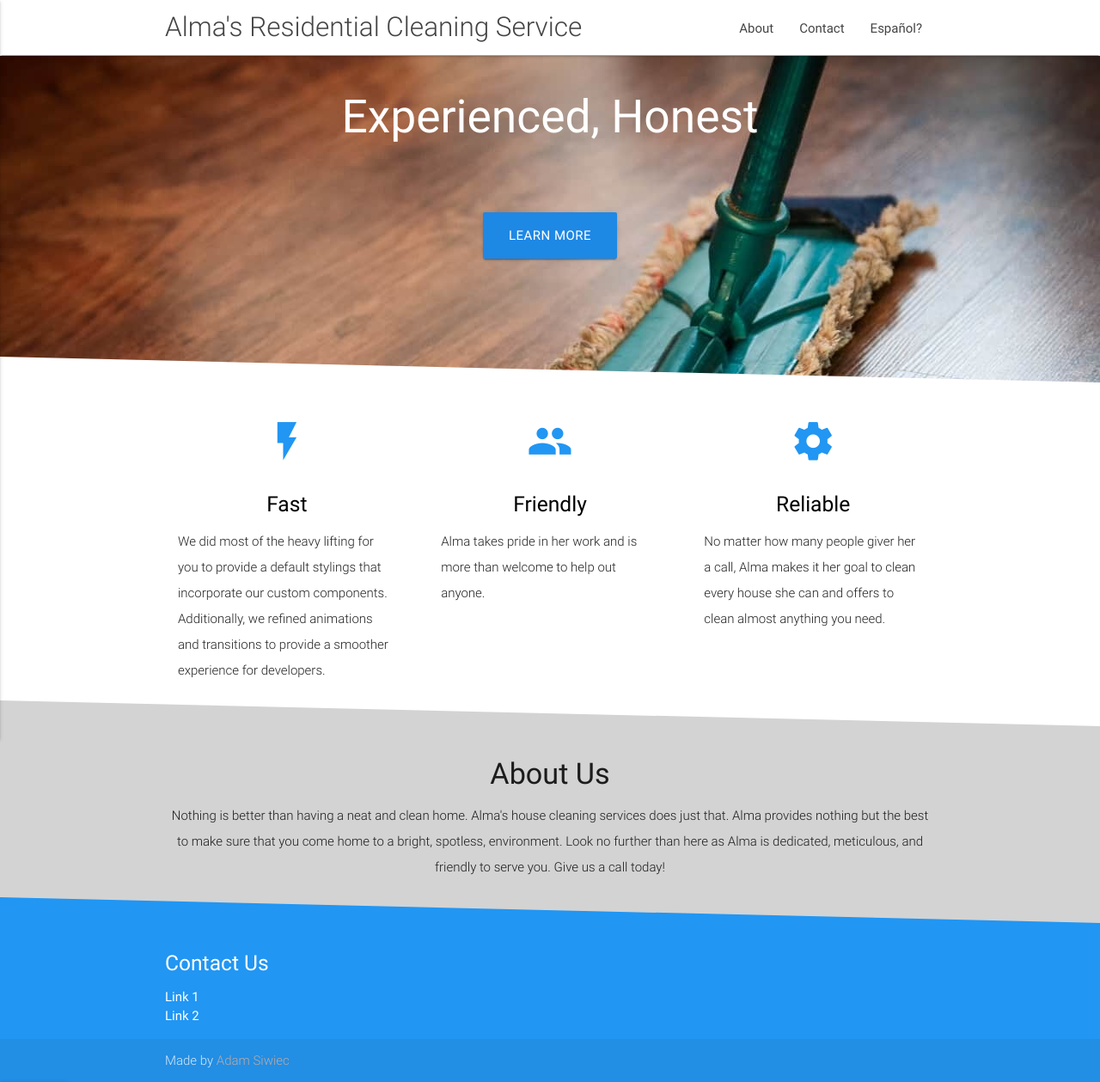
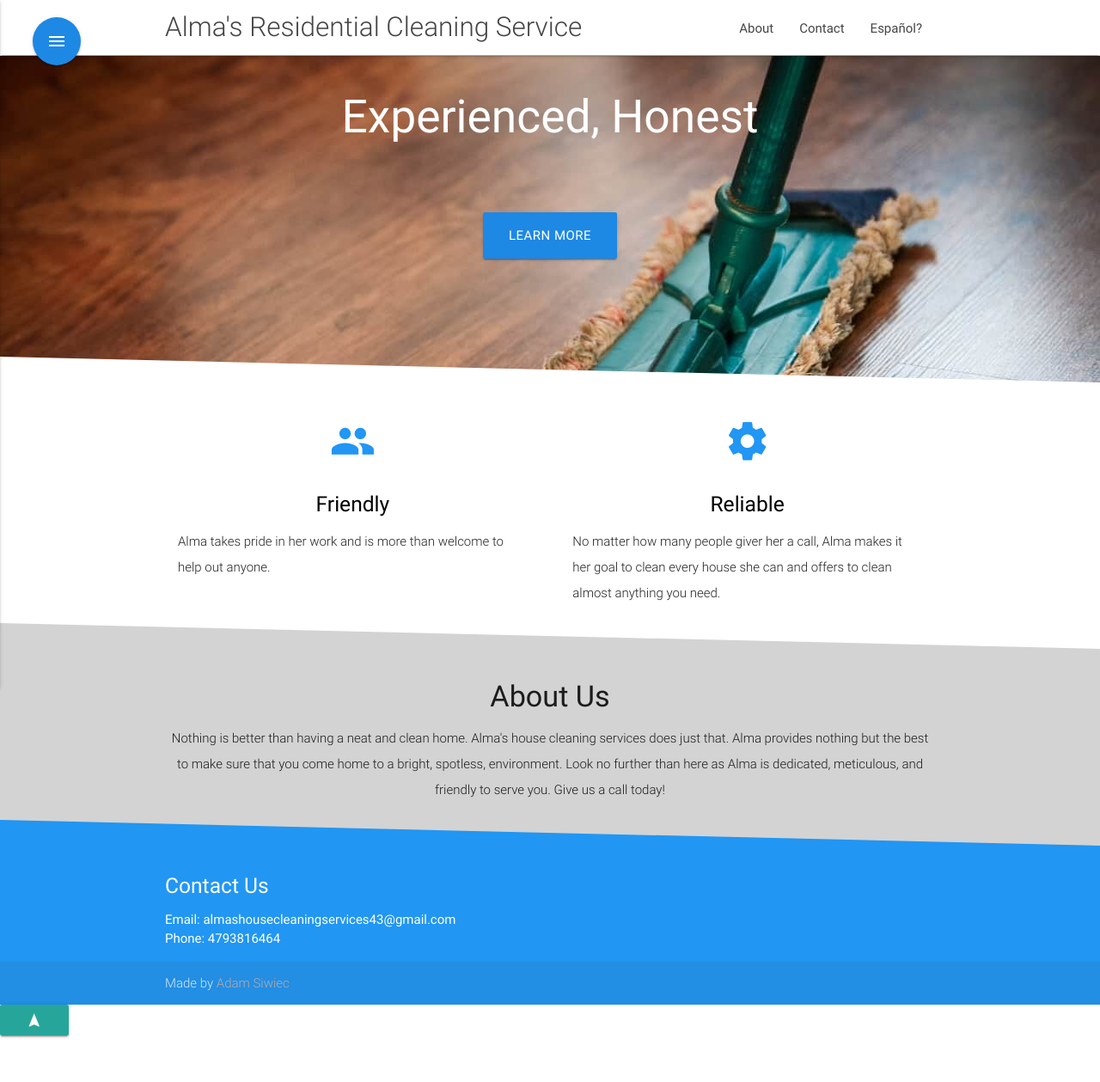
Before and after one commit to adamSiwiec/clean, a website built with webpack: page index.html in a window 1280 px wide. Shown: the whole page at 86% size. After the commit the page ends 1169 px from the top, so only its background shows below. Built offline with Linux system fonts and the light colour scheme.

Commit message:
Added final text and bug fixes

```diff
--- a/index.html
+++ b/index.html
@@ -31,7 +31,7 @@
                 <li><a href="#">Español?</a></li>
 
             </ul>
-            <a href="#" data-activates="nav-mobile" class="button-collapse btn-floating btn-large blue darken-1 " style="position: fixed; left: 20px;  top: 20px;"><i class="material-icons">menu</i></a>
+            <a href="#" data-activates="nav-mobile" class="nav-button button-collapse btn-floating btn-large blue darken-1 " style="position: fixed; left: 20px;  top: 20px;"><i class="material-icons">menu</i></a>
         </div>
     </nav>
 
@@ -57,16 +57,16 @@
 
                 <!--   Icon Section   -->
                 <div class="row">
-                    <div class="col s12 m4 reveal">
+                    <!-- <div class="col s12 m4 reveal">
                         <div class="icon-block">
                             <h2 class="center blue-text"><i class="material-icons">flash_on</i></h2>
                             <h5 class="center"><a class= "tooltipped black-text" data-position="bottom" data-delay="50" data-tooltip="Yes">Fast</a></h5>
 
                             <p class="light">We did most of the heavy lifting for you to provide a default stylings that incorporate our custom components. Additionally, we refined animations and transitions to provide a smoother experience for developers.</p>
                         </div>
-                    </div>
+                    </div> -->
 
-                    <div class="col s12 m4 reveal">
+                    <div class="col s12 m6 reveal">
                         <div class="icon-block">
                             <h2 class="center blue-text"><i class="material-icons">group</i></h2>
                             <h5 class="center"><a class= "tooltipped black-text" data-position="bottom" data-delay="50" data-tooltip="Yes">Friendly</a></h5>
@@ -75,7 +75,7 @@
                         </div>
                     </div>
 
-                    <div class="col s12 m4 reveal">
+                    <div class="col s12 m6 reveal">
                         <div class="icon-block">
                             <h2 class="center blue-text"><i class="material-icons">settings</i></h2>
                             <h5 class="center"><a class= "tooltipped black-text" data-position="bottom" data-delay="50" data-tooltip="Yes">Reliable</a></h5>
@@ -135,8 +135,8 @@
                 <div class="col  s12">
                     <h5 class="white-text">Contact Us</h5>
                     <ul>
-                        <li><a class="white-text" href="#!">Link 1</a></li>
-                        <li><a class="white-text" href="#!">Link 2</a></li>
+                        <li><a class="white-text" href="mailto:almashousecleaningservices43@gmail.com">Email: almashousecleaningservices43@gmail.com</a></li>
+                        <li><a class="white-text" href="tel:4793816464">Phone: 4793816464</a></li>
                     </ul>
 
                 </div>
--- a/src/js/main.js
+++ b/src/js/main.js
@@ -29,3 +29,8 @@ $(document).ready(function() {
 
 
 $('.angled-border').angledBorder();
+$('.nav-button').hide();
+
+$(window).scroll(function() {
+    $('.nav-button').show();
+});
```
Also changed, not shown: dist/app.bundle.js.
